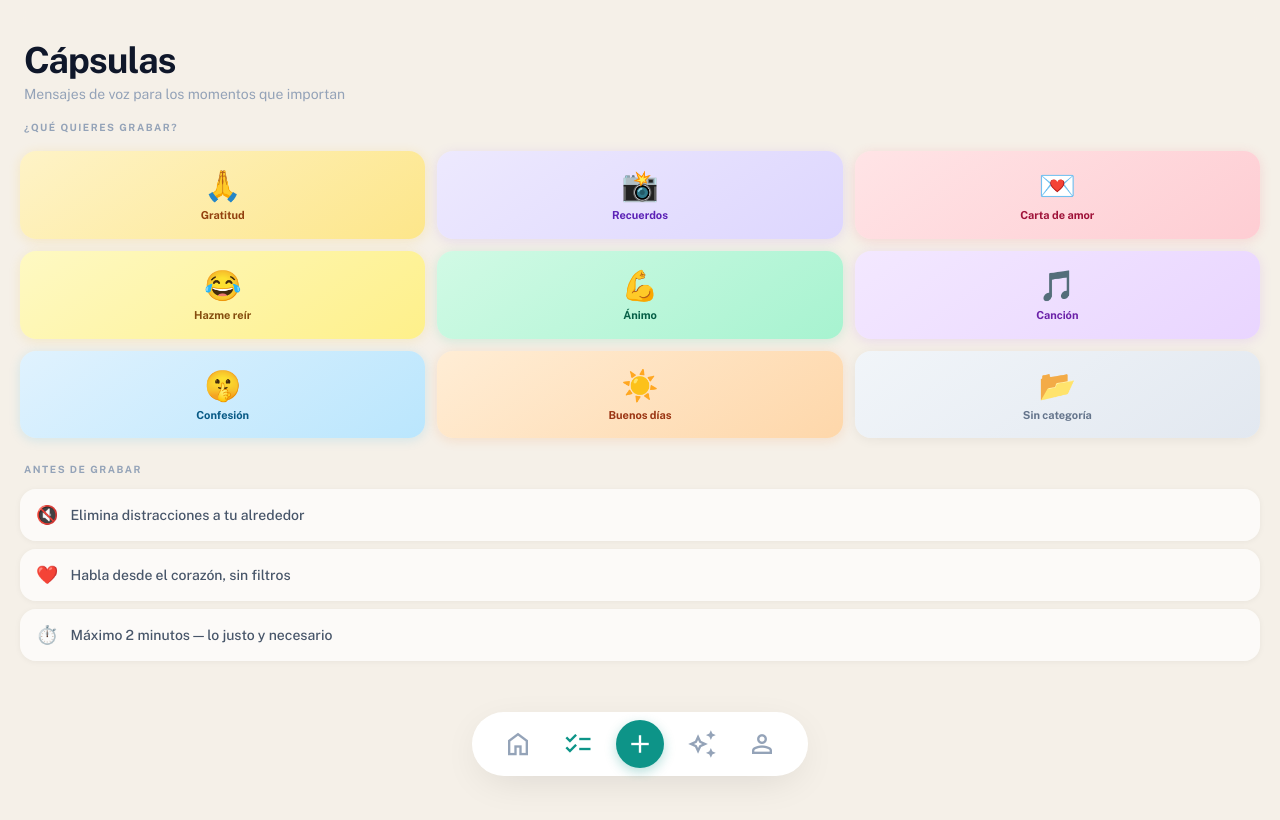
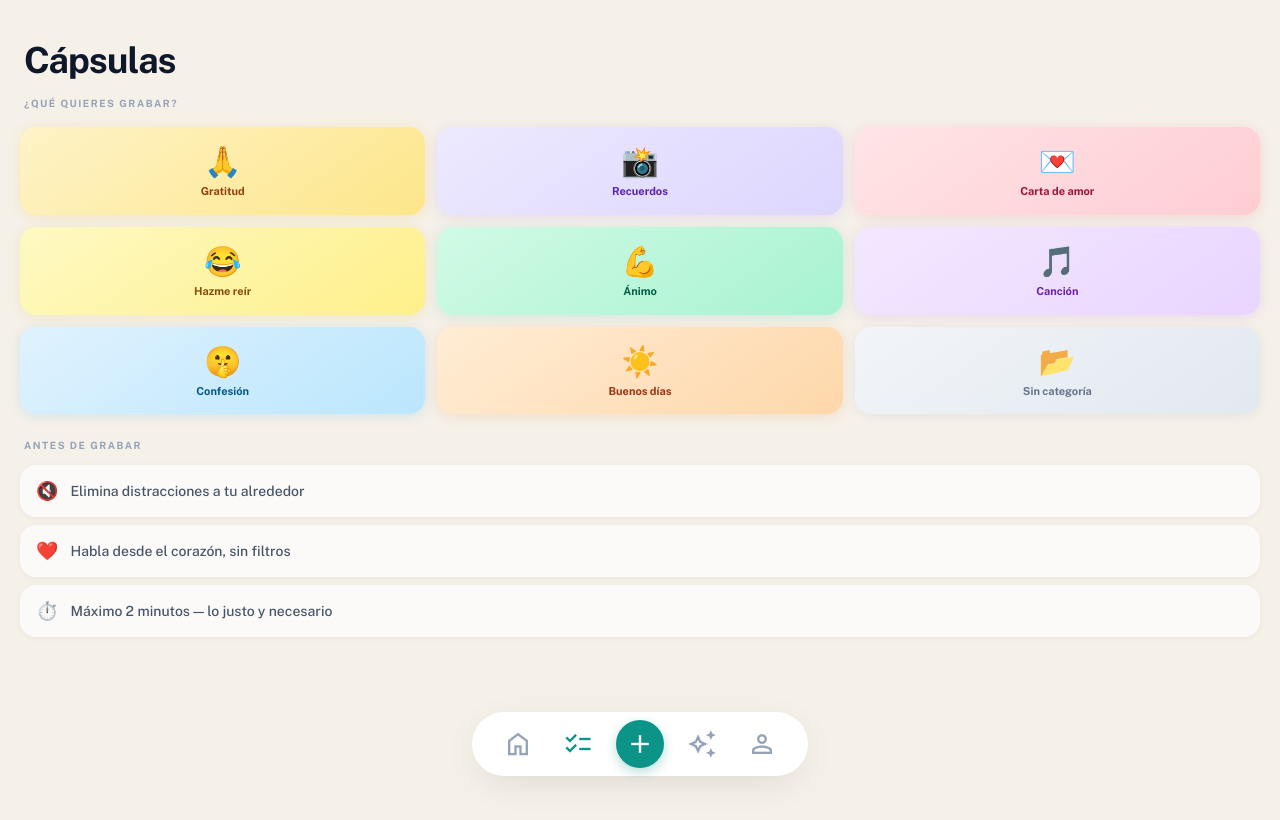
Before and after one commit to Houg3740ji/Emotia, a website built with Vite: page stitch_emotia/c_psulas_men_refinado_ios/code.html in a window 1280 px wide. Built offline with nearby package versions, Linux system fonts and the light colour scheme; no server answers.

Commit message:
Cápsulas: eliminar subtítulo 'Mensajes de voz para los momentos que importan'

```diff
--- a/stitch_emotia/c_psulas_men_refinado_ios/code.html
+++ b/stitch_emotia/c_psulas_men_refinado_ios/code.html
@@ -29,7 +29,6 @@
 <!-- Header -->
 <header class="sticky top-0 z-10 bg-[#F5F0E8]/90 backdrop-blur-md px-6 pt-10 pb-4">
   <h1 class="text-4xl font-bold tracking-tight text-slate-900">Cápsulas</h1>
-  <p class="text-sm text-slate-400 mt-1">Mensajes de voz para los momentos que importan</p>
 </header>
 
 <main class="px-5 flex-1 flex flex-col gap-6">
```
